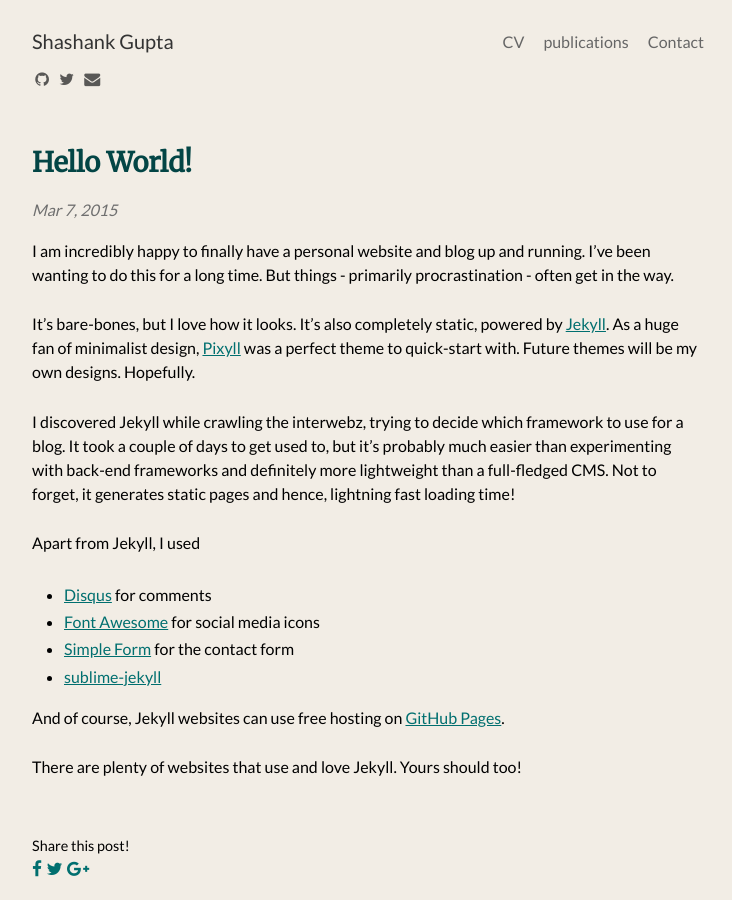
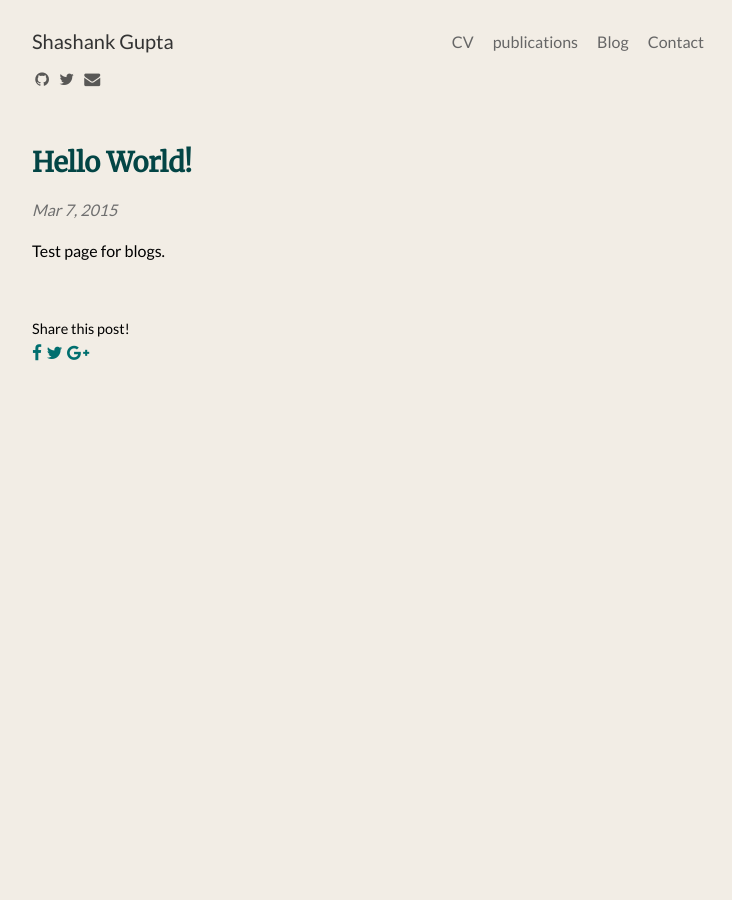
Before and after one commit to shashankg7/shashankg7.github.io, a Jekyll site: the page built from _posts/2015-03-07-hello-world.md, in a window 1280 px wide. Shown: the whole page, without its empty margins (272-1004 px from the left). Built offline with Jekyll 4.4.1, drawn with Linux system fonts in a browser that asks for light colours; nearby versions of some CDN libraries.

Commit message:
test blog page added

```diff
--- a/_includes/navigation.html
+++ b/_includes/navigation.html
@@ -1,4 +1,4 @@
 <a href="{{ site.baseurl }}/resume-final.pdf">CV</a>
 <a href="{{ site.baseurl }}/publications/">publications</a>
-<!--<a href="{{ site.baseurl }}/blog/">Blog</a>-->
+<a href="{{ site.baseurl }}/blog/">Blog</a>
 <a href="{{ site.baseurl }}/contact/">Contact</a>
--- a/_posts/2015-03-07-hello-world.md
+++ b/_posts/2015-03-07-hello-world.md
@@ -8,23 +8,4 @@
 summary: Creating this website was rather fun.
 ---
 
-I am incredibly happy to finally have a personal website and blog up and running. I've been wanting to do this for a long time. But things - primarily procrastination - often get in the way.
-
-
-It's bare-bones, but I love how it looks. It's also completely static, powered by [Jekyll](http://jekyllrb.com/). As a huge fan of minimalist design, [Pixyll](http://pixyll.com/) was a perfect theme to quick-start with. Future themes will be my own designs. Hopefully.
-
-
-I discovered Jekyll while crawling the interwebz, trying to decide which framework to use for a blog. It took a couple of days to get used to, but it's probably much easier than experimenting with back-end frameworks and definitely more lightweight than a full-fledged CMS. Not to forget, it generates static pages and hence, lightning fast loading time!
-
-
-Apart from Jekyll, I used
-
-*	[Disqus](http://disqus.com/) for comments
-*	[Font Awesome](fontawesome.io) for social media icons
-*	[Simple Form](https://getsimpleform.com/) for the contact form
-*	[sublime-jekyll](http://23maverick23.github.io/sublime-jekyll/)
-
-And of course, Jekyll websites can use free hosting on [GitHub Pages](https://pages.github.com/).
-
-
-There are plenty of websites that use and love Jekyll. Yours should too!
+Test page for blogs.
```
